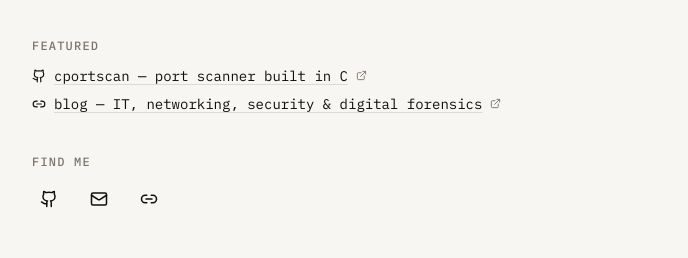
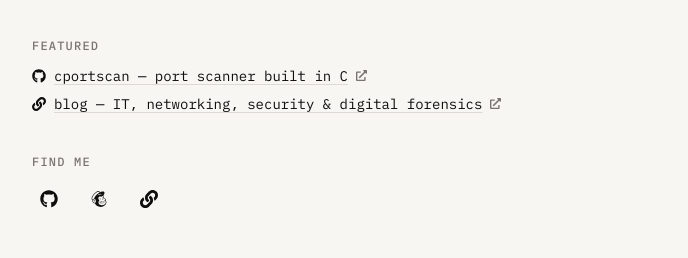
Before and after one commit to cyberd4ch/cyberd4ch.github.io, a Next.js app: page / in a window 1280 px wide. Shown: the part 493-751 px from the top of the page, without its empty margins (292-980 px from the left). Built offline with nearby package versions, Linux system fonts and the light colour scheme.

Commit message:
fix: replace missing lucide-react Github export

```diff
--- a/app/page.tsx
+++ b/app/page.tsx
@@ -1,5 +1,6 @@
-import { Github, Linkedin, Mail, Link2, ExternalLink } from 'lucide-react'
+
 import Link from 'next/link'
+import { FaGithub, FaLinkedin, FaMailchimp, FaLink, FaExternalLinkAlt } from 'react-icons/fa'
 
 export default function HomePage() {
   return (
@@ -76,9 +77,9 @@ export default function HomePage() {
             rel="noopener noreferrer"
             className="flex items-center gap-2 text-sm underline-link"
           >
-            <Github size={14} />
+            <FaGithub size={14} />
             <span>cportscan — port scanner built in C</span>
-            <ExternalLink size={11} className="text-[var(--muted)]" />
+            <FaExternalLinkAlt size={11} className="text-[var(--muted)]" />
           </a>
           <a
             href="https://cyberdach.bearblog.dev/blog/"
@@ -86,9 +87,9 @@ export default function HomePage() {
             rel="noopener noreferrer"
             className="flex items-center gap-2 text-sm underline-link"
           >
-            <Link2 size={14} />
+            <FaLink size={14} />
             <span>blog — IT, networking, security & digital forensics</span>
-            <ExternalLink size={11} className="text-[var(--muted)]" />
+            <FaExternalLinkAlt size={11} className="text-[var(--muted)]" />
           </a>
         </div>
       </section>
@@ -106,14 +107,14 @@ export default function HomePage() {
             className="p-2 hover:bg-[var(--card)] rounded transition-colors"
             aria-label="GitHub"
           >
-            <Github size={18} />
+            <FaGithub size={18} />
           </a>
           <a
             href="mailto:hello@cyberdach.dev"
             className="p-2 hover:bg-[var(--card)] rounded transition-colors"
             aria-label="Email"
           >
-            <Mail size={18} />
+            <FaMailchimp size={18} />
           </a>
           <a
             href="https://cyberdach.bearblog.dev"
@@ -122,7 +123,7 @@ export default function HomePage() {
             className="p-2 hover:bg-[var(--card)] rounded transition-colors"
             aria-label="Blog"
           >
-            <Link2 size={18} />
+            <FaLink size={18} />
           </a>
         </div>
       </section>
--- a/app/projects/page.tsx
+++ b/app/projects/page.tsx
@@ -1,7 +1,7 @@
 'use client'
 
 import { useState } from 'react'
-import { Github, Link2 } from 'lucide-react'
+import { FaGithub, FaLink } from 'react-icons/fa6'
 import { projects, ProjectCategory } from '@/lib/projects'
 
 type Filter = 'all' | ProjectCategory
@@ -79,7 +79,7 @@ export default function ProjectsPage() {
                     className="hover:opacity-60 transition-opacity"
                     aria-label="GitHub"
                   >
-                    <Github size={17} />
+                    <FaGithub size={17} />
                   </a>
                 )}
                 {project.live && (
@@ -90,7 +90,7 @@ export default function ProjectsPage() {
                     className="hover:opacity-60 transition-opacity"
                     aria-label="Live link"
                   >
-                    <Link2 size={17} />
+                    <FaLink size={17} />
                   </a>
                 )}
               </div>
--- a/package.json
+++ b/package.json
@@ -15,6 +15,7 @@
     "next": "^16.2.11",
     "react": "^19.2.8",
     "react-dom": "^19.2.8",
+    "react-icons": "^5.7.0",
     "tailwind-merge": "^2.3.0"
   },
   "devDependencies": {
```
Also changed, not shown: tsconfig.json (+9 -23 lines), 1 other file (tests, documents, lock files or other folders).
